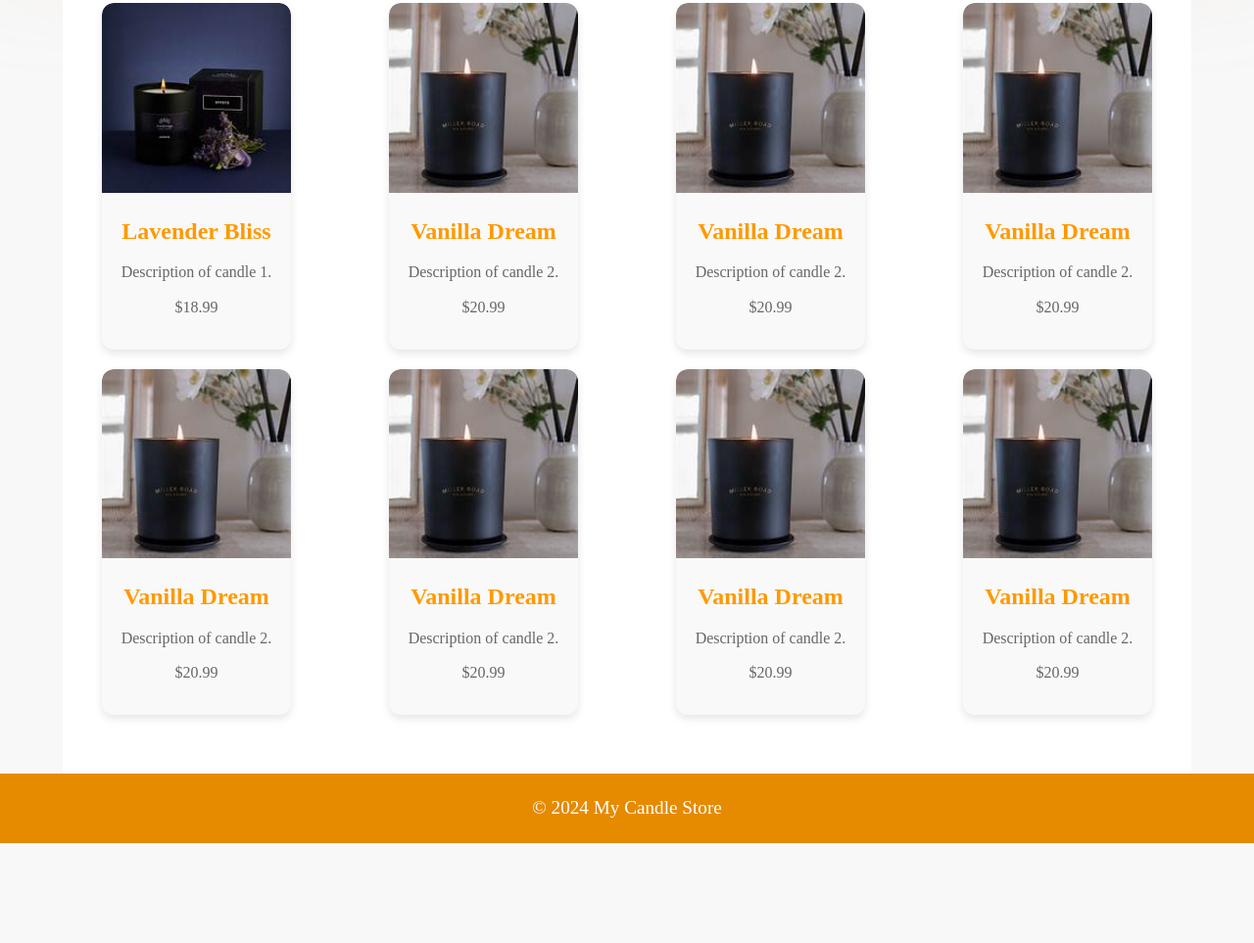
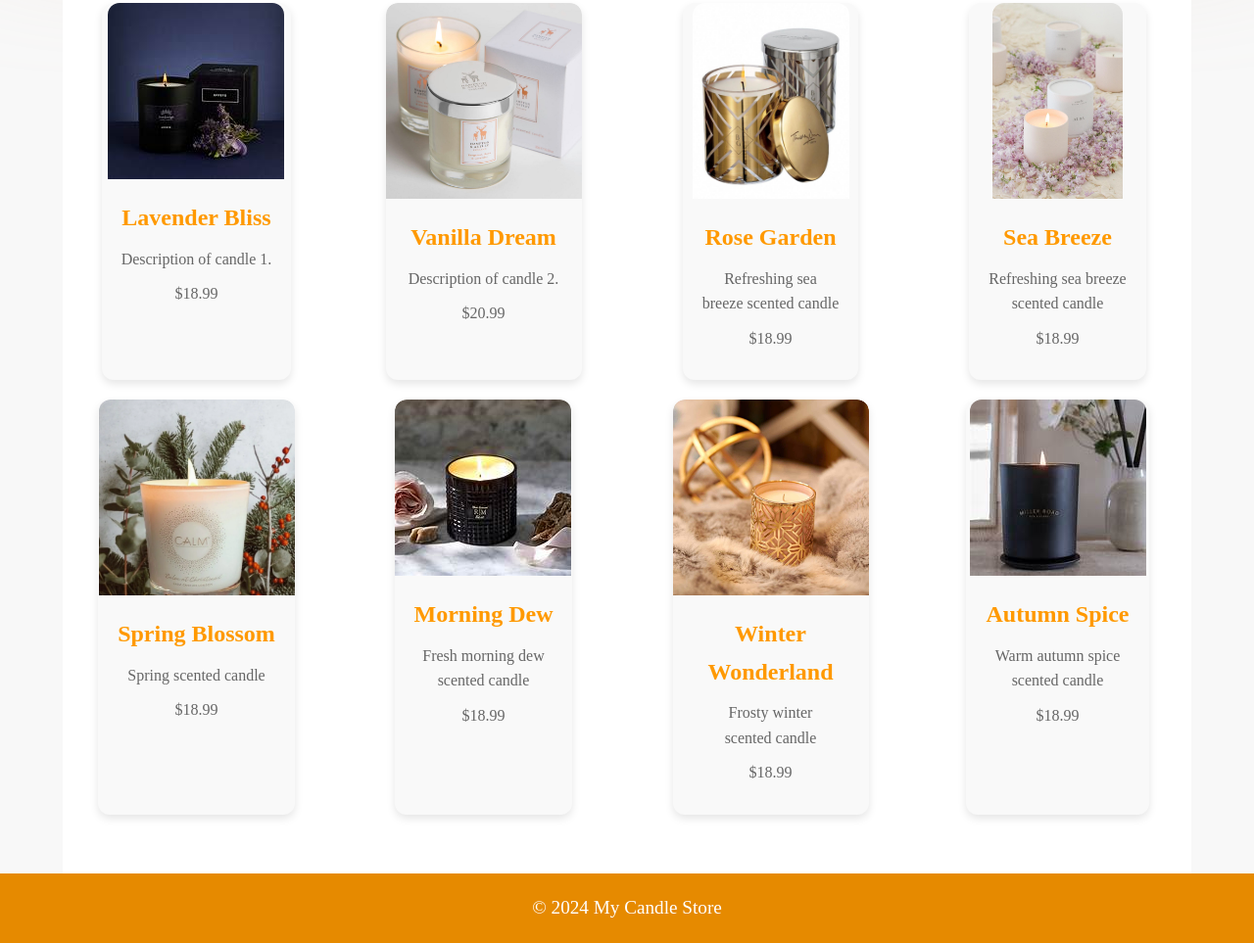
Before and after one commit to TolaniA/E_COM, a plain HTML site: page shop.html in a window 1280 px wide. Shown: the part 752-1715 px from the top of the page at 98% size. Before the commit the page ends 1613 px from the top, so only its background shows below. Drawn offline with Linux system fonts and the light colour scheme.

Commit message:
add files

```diff
--- a/shop.html
+++ b/shop.html
@@ -33,6 +33,7 @@
       <h2>Our Products</h2>
       <div class="product-grid">
         <div class="product-item">
+            <a href="#">
           <img src="images/black-candle.jpeg" alt="Product 1">
           <div class="details">
             <a href="#">
@@ -44,7 +45,7 @@
         </div>
         <div class="product-item">
             <a href="#">
-          <img src="images/candle.jpeg" alt="Product 2" >
+          <img src="images/Award-Winning-Luxury-Candle.jpeg" alt="Product 2" >
           <div class="details">
             <h3>Vanilla Dream</h3>
             <p>Description of candle 2.</p>
@@ -54,61 +55,67 @@
         </div>
         <div class="product-item">
             <a href="#">
-          <img src="images/candle.jpeg" alt="Product 2" >
+          <img src="images/can.jpeg" alt="Product 3">
           <div class="details">
-            <h3>Vanilla Dream</h3>
-            <p>Description of candle 2.</p>
-            <p class="price">$20.99</p>
+            <a href="#">
+            <h3>Rose Garden</h3>
+            <p>Refreshing sea <br>breeze scented candle</p>
+            <p class="price">$18.99</p>
           </div>
         </a>
         </div>
         <div class="product-item">
             <a href="#">
-          <img src="images/candle.jpeg" alt="Product 2" >
+          <img src="images/ccan.jpeg" alt="Product 4">
           <div class="details">
-            <h3>Vanilla Dream</h3>
-            <p>Description of candle 2.</p>
-            <p class="price">$20.99</p>
+            <a href="#">
+                <h3>Sea Breeze</h3>
+                <p>Refreshing sea breeze <br>scented candle</p>
+                <p class="price">$18.99</p>
           </div>
         </a>
         </div>
         <div class="product-item">
             <a href="#">
-          <img src="images/candle.jpeg" alt="Product 2" >
+          <img src="images/candle2.webp" alt="Product 5">
           <div class="details">
-            <h3>Vanilla Dream</h3>
-            <p>Description of candle 2.</p>
-            <p class="price">$20.99</p>
+            <a href="#">
+                <h3>Spring Blossom</h3>
+                <p>Spring scented candle</p>
+                <p class="price">$18.99</p>
           </div>
         </a>
         </div>
         <div class="product-item">
             <a href="#">
-          <img src="images/candle.jpeg" alt="Product 2" >
+          <img src="images/cute-candle.jpeg" alt="Product 6">
           <div class="details">
-            <h3>Vanilla Dream</h3>
-            <p>Description of candle 2.</p>
-            <p class="price">$20.99</p>
+            <a href="#">
+            <h3>Morning Dew</h3>
+            <p>Fresh morning dew <br> scented candle</p>
+            <p class="price">$18.99</p>
           </div>
         </a>
         </div>
         <div class="product-item">
             <a href="#">
-          <img src="images/candle.jpeg" alt="Product 2" >
+          <img src="images/candle-golden.jpeg" alt="Product 1">
           <div class="details">
-            <h3>Vanilla Dream</h3>
-            <p>Description of candle 2.</p>
-            <p class="price">$20.99</p>
+            <a href="#">
+            <h3>Winter <br>Wonderland</h3>
+            <p>Frosty winter <br>scented candle</p>
+            <p class="price">$18.99</p>
           </div>
         </a>
         </div>
         <div class="product-item">
             <a href="#">
-          <img src="images/candle.jpeg" alt="Product 2" >
+          <img src="images/candle.jpeg" alt="Product 1">
           <div class="details">
-            <h3>Vanilla Dream</h3>
-            <p>Description of candle 2.</p>
-            <p class="price">$20.99</p>
+            <a href="#">
+            <h3>Autumn Spice</h3>
+            <p>Warm autumn spice <br>scented candle</p>
+            <p class="price">$18.99</p>
           </div>
         </a>
         </div>
```
Also changed, not shown: blog.html (+6 -2 lines), images/5f5a1589efc30250be203d72606f7692.jpeg (added), images/Award-Winning-Luxury-Candle.jpeg (added), images/Duftlys-Luxury-Scented-Candle-Ibiza.jpeg (added), images/blenheim-candles-57.jpeg (added), images/can.jpeg (added), images/candle-bl.webp (added), images/candle-blog.jpeg (added), images/candle2.webp (added), images/cblg.jpeg (added), images/ccan.jpeg (added), 2 other files.
